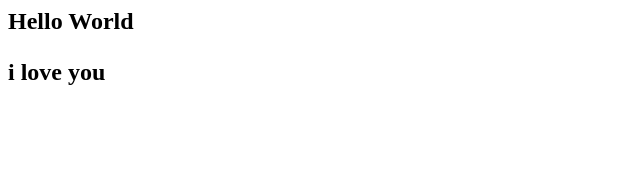
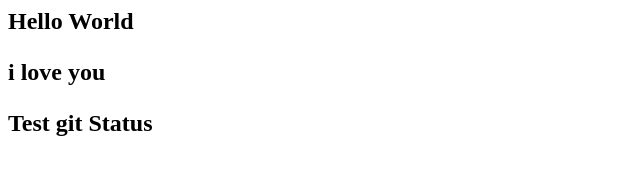
Before and after one commit to Hoangthanhtu2820/Tr-n-Th-T-Nh-, a plain HTML site: page index.html in a window 1280 px wide. Shown: the whole page, without its empty margins (0-640 px from the left). Drawn offline with Linux system fonts and the light colour scheme.

Commit message:
Test status added

```diff
--- a/index.html
+++ b/index.html
@@ -8,5 +8,6 @@
 <body>
     <h2> Hello World <h2>
     <p> i love you </p>
+    <span> Test git Status <span>
 </body>
 </html>
```
